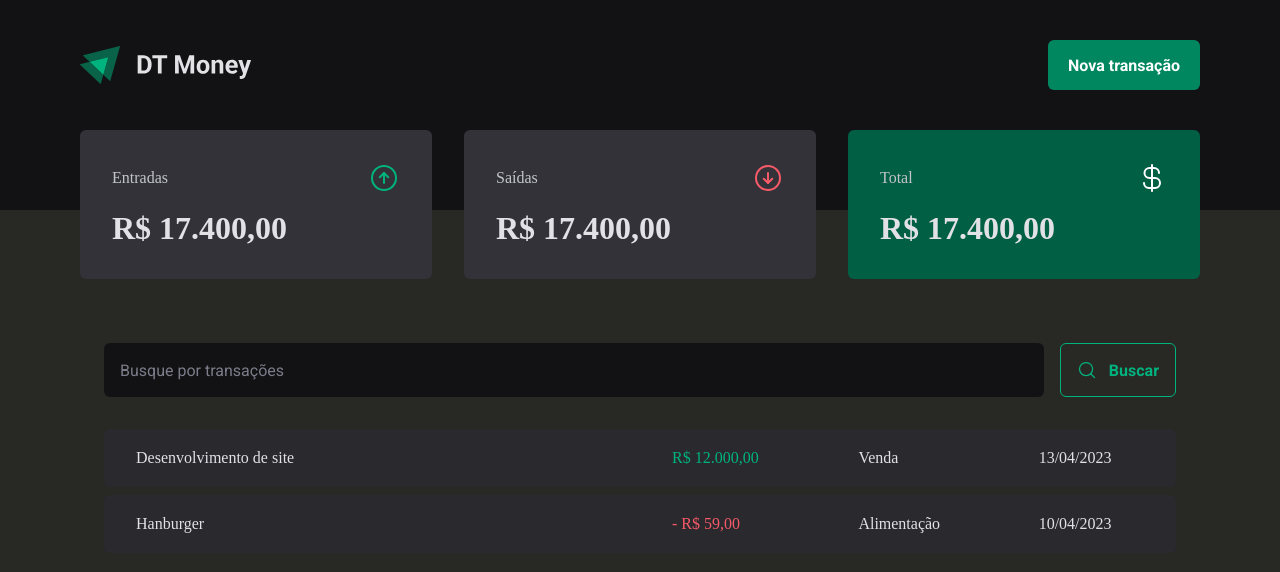
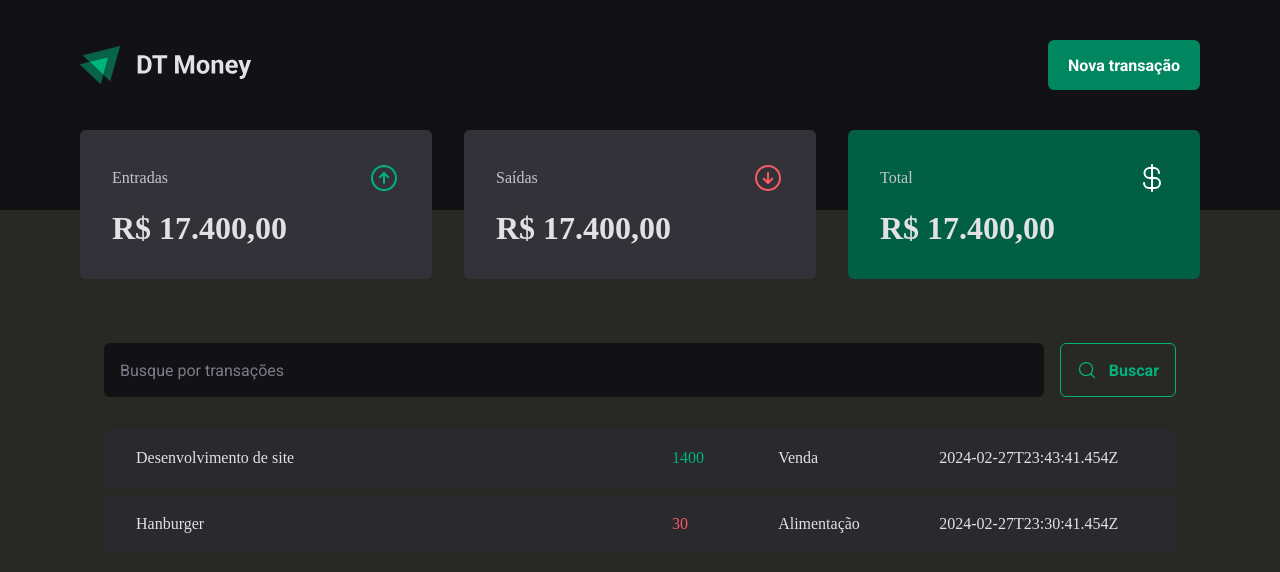
Before and after one commit to 68RS/DT-money, a React (Vite) app: page / in a window 1280 px wide. Shown: the top 572 px of the page. Built offline with nearby package versions, Linux system fonts and the light colour scheme; data requests are answered from the project's data file.

Commit message:
Atualizado

```diff
--- a/package.json
+++ b/package.json
@@ -5,6 +5,7 @@
   "type": "module",
   "scripts": {
     "dev": "vite",
+    "dev:server": "json-server server.json -p 3000 -w -d 500",
     "build": "tsc && vite build",
     "lint": "eslint . --ext ts,tsx --report-unused-disable-directives --max-warnings 0",
     "preview": "vite preview"
@@ -27,6 +28,7 @@
     "eslint": "^8.56.0",
     "eslint-plugin-react-hooks": "^4.6.0",
     "eslint-plugin-react-refresh": "^0.4.5",
+    "json-server": "^1.0.0-alpha.23",
     "typescript": "^5.2.2",
     "vite": "^5.1.0"
   }
--- /dev/null
+++ b/server.json
@@ -0,0 +1,21 @@
+{
+    "transactions": [
+        {
+            "id": 1,
+            "description": "Desenvolvimento de site",
+            "type": "incone",
+            "category": "Venda",
+            "price": "1400",
+            "createdAT": "2024-02-27T23:43:41.454Z"
+        },
+
+        {
+            "id": 2,
+            "description": "Hanburger",
+            "type": "outcome",
+            "category": "Alimentação",
+            "price": "30",
+            "createdAT": "2024-02-27T23:30:41.454Z"
+        }
+    ]
+}
--- a/src/pages/Transactions/index.tsx
+++ b/src/pages/Transactions/index.tsx
@@ -1,9 +1,35 @@
-import { Header } from "../../components/Header"
-import { Summary } from "../../components/Summary"
-import { SearchForm } from "./components/searchForm"
-import { PriceHighlight, TransactionsContainer, TransactionsTable } from "./styles"
+import { useEffect, useState } from "react";
+import { Header } from "../../components/Header";
+import { Summary } from "../../components/Summary";
+import { SearchForm } from "./components/searchForm";
+import {
+    PriceHighlight,
+    TransactionsContainer,
+    TransactionsTable,
+} from "./styles";
+
+interface Transaction {
+  id: number;
+  description: string;
+  type: 'incone' | 'outcone';
+  price: number;
+  category: string;
+  createdAT: string;
+}
 
 export const Transactions = () => {
+    const [Transactions, setTransactions] = useState<Transaction[]>([])
+
+    async function loadTransactions() {
+        const response = await fetch("http://localhost:3000/transactions");
+        const data = await response.json();
+
+        setTransactions(data);
+    }
+    useEffect(() => {
+        loadTransactions();
+    }, []);
+
     return (
         <div>
             <Header />
@@ -14,29 +40,24 @@
 
                 <TransactionsTable>
                     <tbody>
-              <tr>
-                <td width="50%">Desenvolvimento de site</td>
+                      {Transactions.map(transaction => {
+                        return (
+                          <tr key={transaction.id}>
+                            <td width="50%">{transaction.description}</td>
                             <td>
-                  <PriceHighlight variant="incone">
-                    R$ 12.000,00
+                                <PriceHighlight variant={transaction.type}>
+                                    {transaction.price}
                                 </PriceHighlight>
                             </td>
-                <td>Venda</td>
-                <td>13/04/2023</td>
+                            <td>{transaction.category}</td>
+                            <td>{transaction.createdAT}</td>
                         </tr>
-              <tr>
-                <td width="50%">Hanburger</td>
-                <td>
-                <PriceHighlight variant="outcone">
-                  - R$ 59,00
-                </PriceHighlight>
-                </td>
-                <td>Alimentação</td>
-                <td>10/04/2023</td>
-              </tr>
+                        )
+                      } )}
+
                     </tbody>
                 </TransactionsTable>
             </TransactionsContainer>
         </div>
-  )
-}
+    );
+};
```
Also changed, not shown: 1 other file (tests, documents, lock files or other folders). Lines whose indentation alone changed are shown as unchanged.
